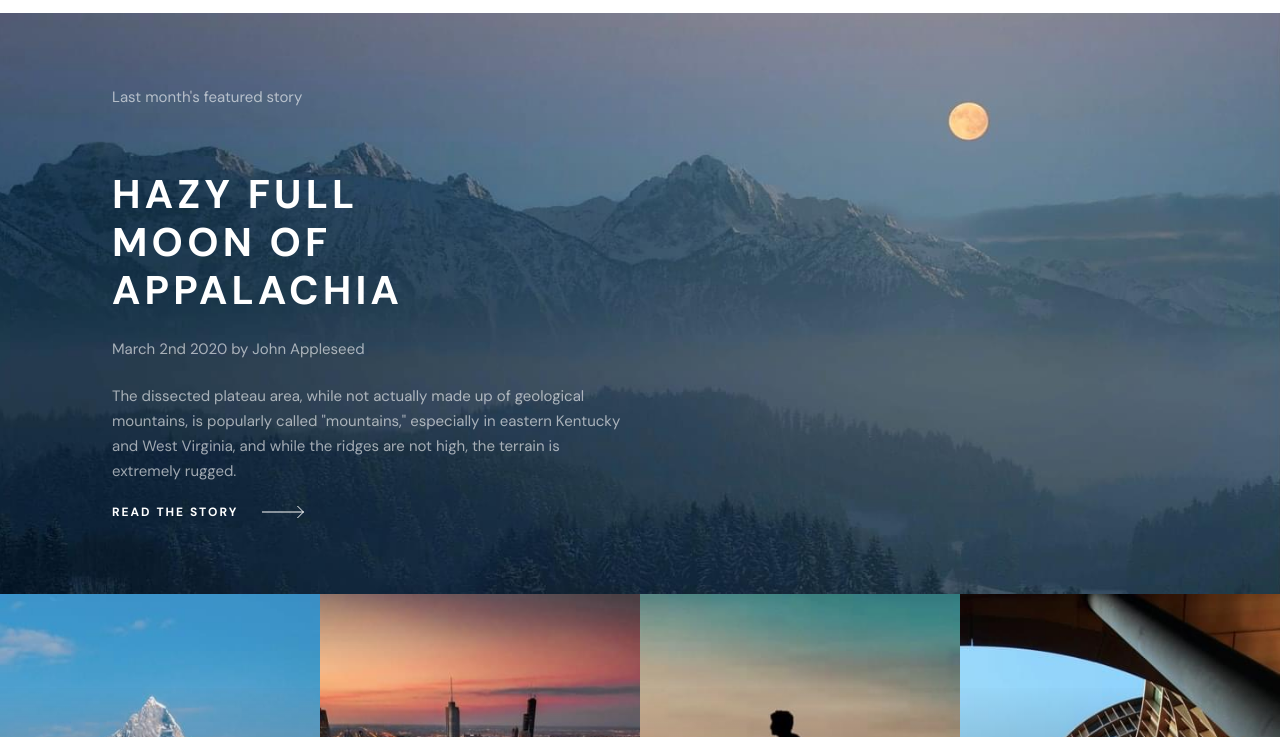
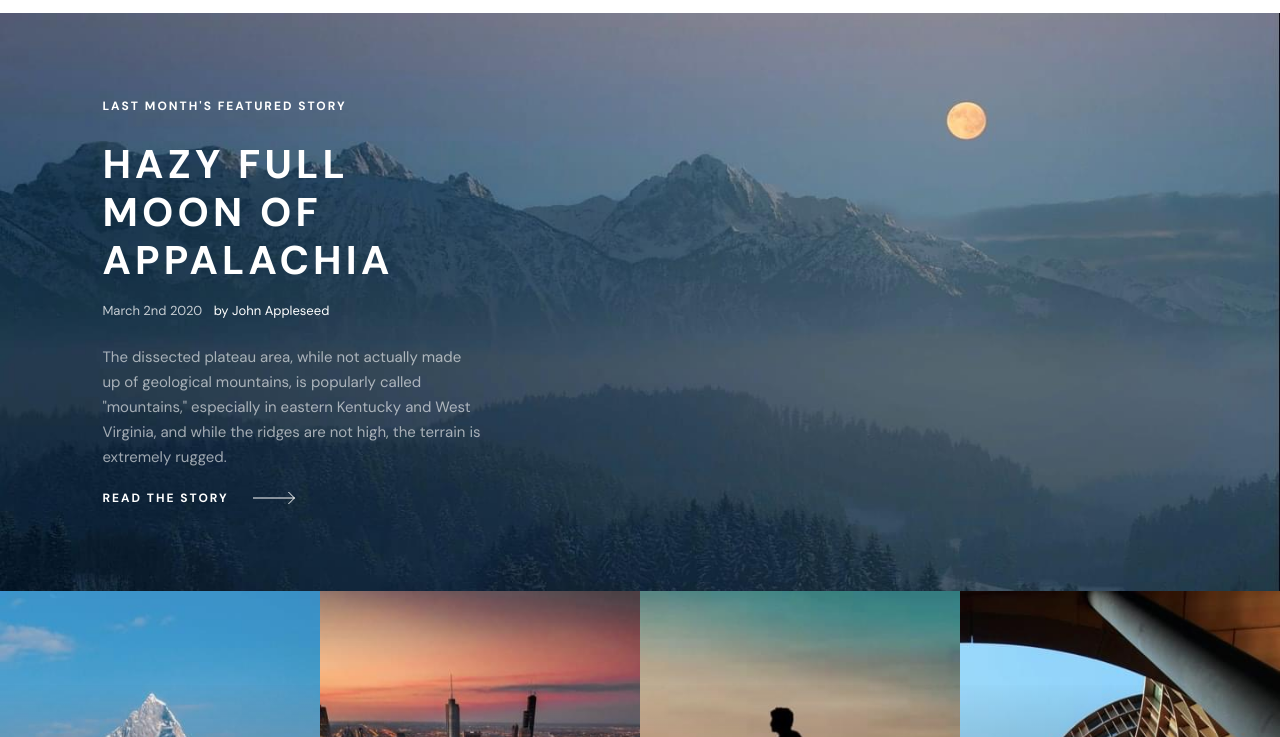
Before and after one commit to karolbanat/photosnap-multi-page-website, a website: page stories.html in a window 1280 px wide. Shown: the part 63-800 px from the top of the page. Drawn offline with Linux system fonts and the light colour scheme.

Commit message:
Content piece styles

```diff
--- a/src/sass/components/_content-piece.scss
+++ b/src/sass/components/_content-piece.scss
@@ -12,7 +12,7 @@
 		padding-inline: 5.4rem;
 	}
 	@include mxn.mq(large) {
-		padding-inline: 11.2rem;
+		padding-inline: clamp(8rem, 8vw, 11.2rem);
 	}
 
 	&__heading {
@@ -22,10 +22,32 @@
 		text-transform: uppercase;
 		letter-spacing: var(--ls-400);
 		color: var(--clr-content-heading, black);
+
+		&:not(:first-child) {
+			margin-block-start: 0.6em;
+		}
+	}
+
+	&__kicker {
+		font-size: var(--fz-200);
+		font-weight: var(--fw-bold);
+		text-transform: uppercase;
+		letter-spacing: var(--ls-500);
+		color: var(--clr-neutral-100);
+	}
+
+	&__creation {
+		margin-top: 1.25em;
+		font-size: var(--fz-300);
+		color: var(--clr-neutral-100);
+		& span {
+			opacity: 0.75;
+			margin-inline-end: 0.8rem;
+		}
 	}
 
 	& p {
-		max-width: 50ch;
+		max-width: 37ch;
 	}
 
 	&--dark {
```
Also changed, not shown: dist/css/main.min.css.
